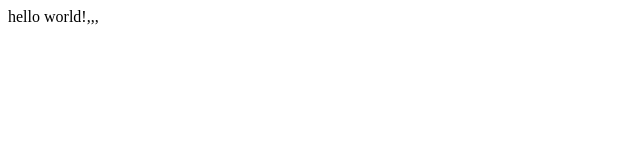
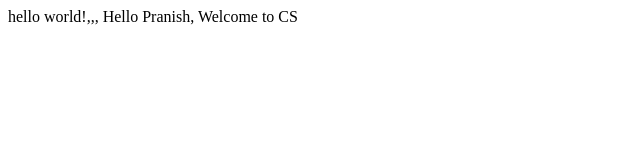
Before and after one commit to pranishuprety/cs230, a plain HTML site: page index.html in a window 1280 px wide. Shown: the whole page, without its empty margins (0-640 px from the left). Drawn offline with Linux system fonts and the light colour scheme.

Commit message:
added welcome msg

```diff
--- a/index.html
+++ b/index.html
@@ -1,5 +1,6 @@
 <html>
   <body>
     hello world!,,,
+    Hello Pranish, Welcome to CS
   </body>
 </html>
```
